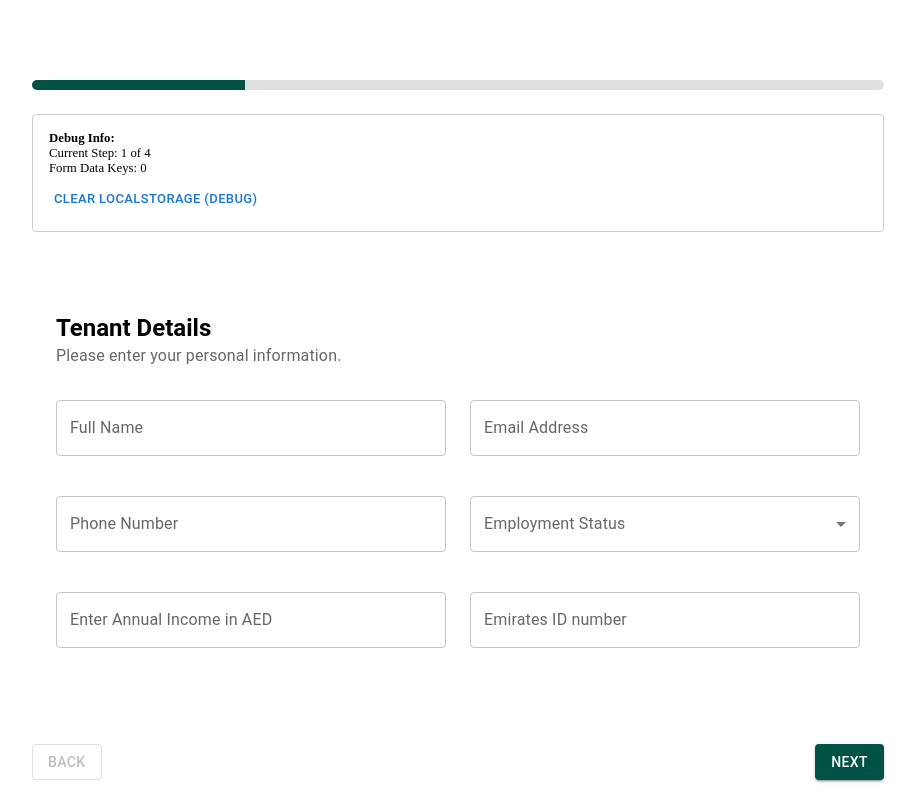
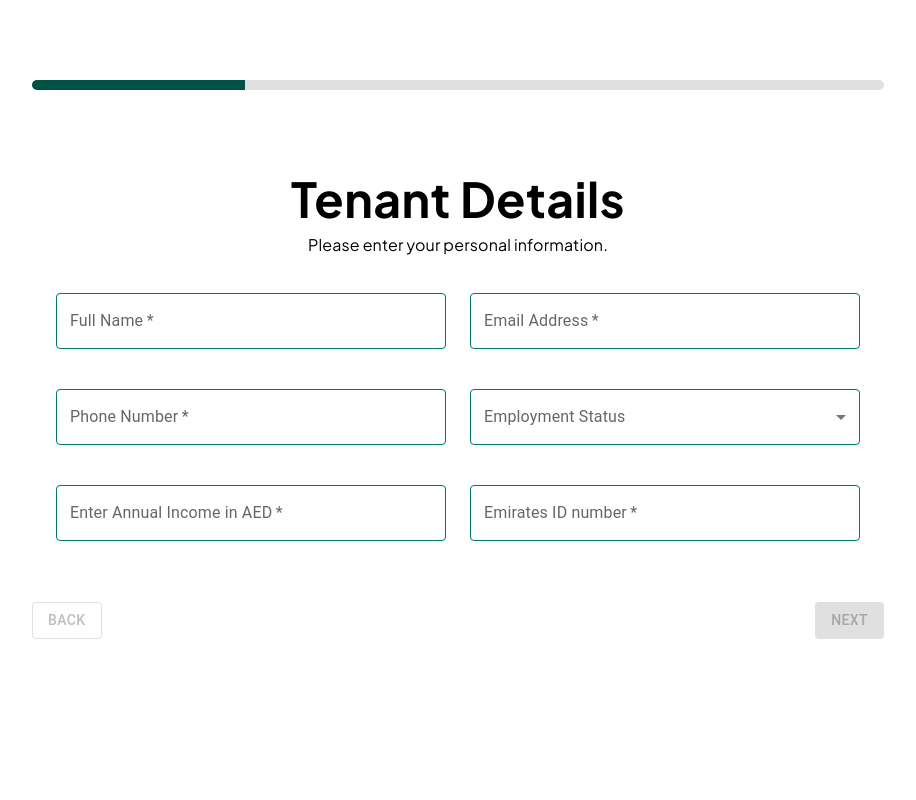
Before and after one commit to Armstrong2035/rental-mortgage, a Next.js app in the folder app/: page /onboarding in a window 1280 px wide. Shown: the whole page, without its empty margins (182-1098 px from the left). Built offline with nearby package versions, Linux system fonts and the light colour scheme.

Commit message:
Changed font, and dashboard layout

```diff
--- a/app/src/app/layout.tsx
+++ b/app/src/app/layout.tsx
@@ -1,8 +1,14 @@
 import type { Metadata } from "next";
+import { Plus_Jakarta_Sans } from "next/font/google";
+
+const plusJakarta = Plus_Jakarta_Sans({
+  subsets: ["latin"],
+  weight: ["300", "400", "500", "600", "700"],
+});
 
 export const metadata: Metadata = {
   title: "Rental Mortgage",
-  description: "Its like Tabby but for renting a home.",
+  description: "It's like Tabby but for renting a home.",
 };
 
 export default function RootLayout({
@@ -12,7 +18,7 @@ export default function RootLayout({
 }>) {
   return (
     <html lang="en">
-      <body>{children}</body>
+      <body className={plusJakarta.className}>{children}</body>
     </html>
   );
 }
--- /dev/null
+++ b/app/src/app/style.js
@@ -0,0 +1,58 @@
+const textStyles = {
+  headingXL: {
+    fontFamily: "Plus Jakarta Sans",
+    fontWeight: 700,
+    fontStyle: "bold",
+    fontSize: "48.15px",
+    lineHeight: "58px",
+    letterSpacing: "-2%",
+    textAlign: "center",
+  },
+  headingSM: {
+    fontFamily: "Plus Jakarta Sans",
+    fontWeight: 700,
+    fontStyle: "bold",
+    fontSize: "17px",
+    lineHeight: "18.53px",
+    letterSpacing: "-2%",
+    textAlign: "center",
+  },
+  medium25: {
+    fontFamily: "Plus Jakarta Sans",
+    fontWeight: 500,
+    fontStyle: "medium",
+    fontSize: "25px",
+    lineHeight: "18.53px",
+    letterSpacing: "-2%",
+    textAlign: "center",
+  },
+  medium29: {
+    fontFamily: "Plus Jakarta Sans",
+    fontWeight: 500,
+    fontStyle: "medium",
+    fontSize: "29px",
+    lineHeight: "18.53px",
+    letterSpacing: "-2%",
+    textAlign: "center",
+  },
+  regular20: {
+    fontFamily: "Plus Jakarta Sans",
+    fontWeight: 400,
+    fontStyle: "normal",
+    fontSize: "20px",
+    lineHeight: "33px",
+    letterSpacing: "-2%",
+    textAlign: "center",
+  },
+  italic12: {
+    fontFamily: "Plus Jakarta Sans",
+    fontWeight: 300,
+    fontStyle: "italic",
+    fontSize: "12px",
+    lineHeight: "19.3px",
+    letterSpacing: "-2%",
+    textAlign: "center",
+  },
+};
+
+export { textStyles };
--- a/app/src/components/dashboard/Dashboard.tsx
+++ b/app/src/components/dashboard/Dashboard.tsx
@@ -1,5 +1,5 @@
 import React from "react";
-import { Container, Paper } from "@mui/material";
+import { Container } from "@mui/material";
 import Header from "./Header";
 import ApprovalProgress from "./ApprovalProgress";
 import MortgageDetails from "./MortgageDetails";
--- a/app/src/components/onboarding/Onboarding.tsx
+++ b/app/src/components/onboarding/Onboarding.tsx
@@ -2,8 +2,7 @@
 import React, { useState, useEffect } from "react";
 import { onboardingSteps } from "./onboardingData";
 import Step from "./step/Step";
-import { Button, Stack, Container, Box } from "@mui/material";
-import { LinearProgress } from "@mui/material";
+import { Button, Stack, Container, LinearProgress } from "@mui/material";
 
 function Onboarding() {
   const [stepIndex, setStepIndex] = useState(0);
@@ -50,7 +49,6 @@ function Onboarding() {
         completedSteps: onboardingSteps.length,
       };
 
-      // Save final data to localStorage
       localStorage.setItem(
         "onboarding_final_submission",
         JSON.stringify(finalData)
@@ -58,12 +56,6 @@ function Onboarding() {
 
       console.log("✅ Form submitted:", finalData);
       console.log("✅ Saved to localStorage as 'onboarding_final_submission'");
-
-      // Optional: Clear the progress data since form is completed
-      // localStorage.removeItem('onboarding_form_data');
-
-      // You can add your backend call here
-      // await submitToBackend(finalData);
     }
   };
 
@@ -71,14 +63,20 @@ function Onboarding() {
     setStepIndex((prev) => Math.max(prev - 1, 0));
   };
 
-  // Optional: Clear localStorage function (for testing)
-  const clearLocalStorage = () => {
-    localStorage.removeItem("onboarding_form_data");
-    localStorage.removeItem("onboarding_final_submission");
-    setFormData({});
-    setStepIndex(0);
-    console.log("Cleared localStorage and reset form");
-  };
+  // const clearLocalStorage = () => {
+  //   localStorage.removeItem("onboarding_form_data");
+  //   localStorage.removeItem("onboarding_final_submission");
+  //   setFormData({});
+  //   setStepIndex(0);
+  //   console.log("Cleared localStorage and reset form");
+  // };
+
+  // ✅ Step validation logic
+  // ✅ Step validation logic without required flag
+  const isStepValid = currentStep.questions.every((question, index) => {
+    const key = question.title || `question-${index}`;
+    return formData[key] && formData[key].trim() !== "";
+  });
 
   return (
     <Container maxWidth="md" sx={{ mt: 10 }}>
@@ -89,35 +87,12 @@ function Onboarding() {
           height: 10,
           borderRadius: 5,
           mb: 3,
-          backgroundColor: "#e0e0e0", // background of the track
+          backgroundColor: "#e0e0e0",
           "& .MuiLinearProgress-bar": {
-            backgroundColor: "#005244", // color of the progress bar
+            backgroundColor: "#005244",
           },
         }}
       />
-
-      {/* Debug info - remove this in production */}
-      {process.env.NODE_ENV === "development" && (
-        <Box
-          sx={{
-            mb: 2,
-            p: 2,
-            border: "1px solid #ccc",
-            borderRadius: 1,
-            fontSize: "0.8rem",
-          }}
-        >
-          <strong>Debug Info:</strong>
-          <br />
-          Current Step: {stepIndex + 1} of {onboardingSteps.length}
-          <br />
-          Form Data Keys: {Object.keys(formData).length}
-          <br />
-          <Button size="small" onClick={clearLocalStorage} sx={{ mt: 1 }}>
-            Clear localStorage (Debug)
-          </Button>
-        </Box>
-      )}
 
       <Step step={currentStep} formData={formData} onChange={handleChange} />
 
@@ -133,10 +108,11 @@ function Onboarding() {
         <Button
           variant="contained"
           onClick={handleNext}
+          disabled={!isStepValid}
           sx={{
             backgroundColor: "#005244",
             "&:hover": {
-              backgroundColor: "#003f33", // Optional: darker shade on hover
+              backgroundColor: "#003f33",
             },
           }}
         >
--- a/app/src/components/onboarding/step/Step.tsx
+++ b/app/src/components/onboarding/step/Step.tsx
@@ -2,6 +2,7 @@ import React from "react";
 import { OnboardingProps } from "../types";
 import { Box, Typography, Container, Grid } from "@mui/material";
 import { RenderEngine } from "../../RenderEngine";
+import { textStyles } from "../../../app/style.js"; // Adjust the import path as needed
 
 type Props = {
   step: OnboardingProps;
@@ -23,11 +24,17 @@ export default function Step({ step, formData, onChange }: Props) {
         },
       }}
     >
-      <Box>
-        <Typography variant="h5" fontWeight={600}>
+      <Box sx={{ mb: 4 }}>
+        <Typography
+          textAlign={"center"}
+          sx={{ ...textStyles.headingXL, color: "black" }}
+        >
           {step.title}
         </Typography>
-        <Typography variant="body1" color="text.secondary" mb={4}>
+        <Typography
+          textAlign={"center"}
+          sx={{ ...textStyles.regular20, fontSize: "14", color: "black" }}
+        >
           {step.description}
         </Typography>
       </Box>
--- a/app/src/components/ui/CustomTextField.tsx
+++ b/app/src/components/ui/CustomTextField.tsx
@@ -1,4 +1,4 @@
-import React from "react";
+import React, { useState } from "react";
 import { TextField } from "@mui/material";
 
 type CustomTextFieldProps = {
@@ -6,15 +6,16 @@ type CustomTextFieldProps = {
   type: "text" | "phone" | "email" | "money" | "number";
   value: string;
   onChange: (val: string) => void;
+  required?: boolean;
+  helperText?: string;
 };
 
-// Updated regex patterns that allow partial input during typing
 const regexMap: Record<CustomTextFieldProps["type"], RegExp> = {
   text: /.*/,
-  phone: /^[+]?[\d\s\-()]*$/, // Allow digits, spaces, hyphens, parentheses, and optional +
-  email: /^[^\s@]*@?[^\s@]*\.?[^\s@]*$/, // Allow partial email input
-  money: /^\d*\.?\d{0,2}$/, // Allow partial money input (digits with optional decimal and up to 2 decimal places)
-  number: /^\d*$/, // Allow partial number input (just digits)
+  phone: /^[+]?[\d\s\-()]*$/,
+  email: /^[^\s@]*@?[^\s@]*\.?[^\s@]*$/,
+  money: /^\d*\.?\d{0,2}$/,
+  number: /^\d*$/,
 };
 
 export function CustomTextField({
@@ -22,22 +23,29 @@ export function CustomTextField({
   type,
   value,
   onChange,
+  required = true,
+  helperText = "",
 }: CustomTextFieldProps) {
-  // In CustomTextField
+  const [touched, setTouched] = useState(false);
+
   const handleChange = (e: React.ChangeEvent<HTMLInputElement>) => {
     const val = e.target.value;
-    console.log("CustomTextField - received value:", val);
     if (val === "" || regexMap[type].test(val)) {
-      console.log("CustomTextField - calling onChange with:", val);
       onChange(val);
     }
   };
+
+  const isError = required && touched && value.trim() === "";
 
   return (
     <TextField
       label={label}
       value={value}
       onChange={handleChange}
+      onBlur={() => setTouched(true)} // only set touched after user leaves the field
+      required={required}
+      error={isError}
+      helperText={isError ? "This field is required" : helperText}
       fullWidth
       variant="outlined"
       type={
@@ -49,7 +57,25 @@ export function CustomTextField({
           ? "email"
           : "text"
       }
-      sx={{ marginBottom: "1rem" }}
+      sx={{
+        marginBottom: "1rem",
+        fontFamily: "Plus Jakarta Sans",
+        "& input": {
+          fontFamily: "Plus Jakarta Sans",
+          fontWeight: 500,
+        },
+        "& .MuiOutlinedInput-root": {
+          "& fieldset": {
+            borderColor: "#00796B",
+          },
+          "&:hover fieldset": {
+            borderColor: "#004D40",
+          },
+          "&.Mui-focused fieldset": {
+            borderColor: "#26A69A",
+          },
+        },
+      }}
     />
   );
 }
--- a/app/src/components/ui/Dropdown.tsx
+++ b/app/src/components/ui/Dropdown.tsx
@@ -1,4 +1,4 @@
-import React from "react";
+import React, { useState } from "react";
 import { MenuItem, TextField } from "@mui/material";
 
 type DropdownProps = {
@@ -6,19 +6,51 @@ type DropdownProps = {
   options: string[];
   value: string;
   onChange: (val: string) => void;
+  required?: boolean;
+  helperText?: string;
 };
 
-export function Dropdown({ label, options, value, onChange }: DropdownProps) {
-  console.log(options);
+export function Dropdown({
+  label,
+  options,
+  value,
+  onChange,
+  required = true,
+  helperText = "",
+}: DropdownProps) {
+  const [touched, setTouched] = useState(false);
+  const isError = required && touched && value.trim() === "";
+
   return (
     <TextField
       select
       label={label}
       value={value}
       onChange={(e) => onChange(e.target.value)}
+      onBlur={() => setTouched(true)}
+      error={isError}
+      helperText={isError ? "This field is required" : helperText}
       fullWidth
       variant="outlined"
-      style={{ marginBottom: "1rem" }}
+      sx={{
+        marginBottom: "1rem",
+        fontFamily: "Plus Jakarta Sans",
+        "& .MuiInputBase-input": {
+          fontFamily: "Plus Jakarta Sans",
+          fontWeight: 500,
+        },
+        "& .MuiOutlinedInput-root": {
+          "& fieldset": {
+            borderColor: "#00796B",
+          },
+          "&:hover fieldset": {
+            borderColor: "#004D40",
+          },
+          "&.Mui-focused fieldset": {
+            borderColor: "#26A69A",
+          },
+        },
+      }}
     >
       {options.map((opt) => (
         <MenuItem key={opt} value={opt}>
--- a/app/src/components/ui/GridSelect.tsx
+++ b/app/src/components/ui/GridSelect.tsx
@@ -49,19 +49,21 @@ export function GridSelect({
             <Box
               onClick={() => handleClick(opt.value)}
               sx={{
-                border: selected ? "2px solid #1976d2" : "1px solid #ccc",
+                border: selected ? "2px solid #26A69A" : "1px solid #ccc",
                 borderRadius: "8px",
                 padding: "1rem",
                 textAlign: "center",
                 cursor: "pointer",
-                width: "100%", // Ensure box fills grid item
-                minHeight: "120px", // Consistent height for all items
+                width: "100%",
+                minHeight: "120px",
                 display: "flex",
                 flexDirection: "column",
                 alignItems: "center",
                 justifyContent: "center",
+                backgroundColor: selected ? "#E0F2F1" : "white",
+                color: selected ? "#004D40" : "inherit",
                 "&:hover": {
-                  backgroundColor: "#f5f5f5",
+                  backgroundColor: selected ? "#B2DFDB" : "#f5f5f5",
                 },
               }}
             >
```
Also changed, not shown: app/src/components/dashboard/MortgagePlan.tsx (+16 -6 lines), app/src/components/dashboard/PropertyDetails.tsx (+49 -18 lines), app/public/property-illustration.png (added).
